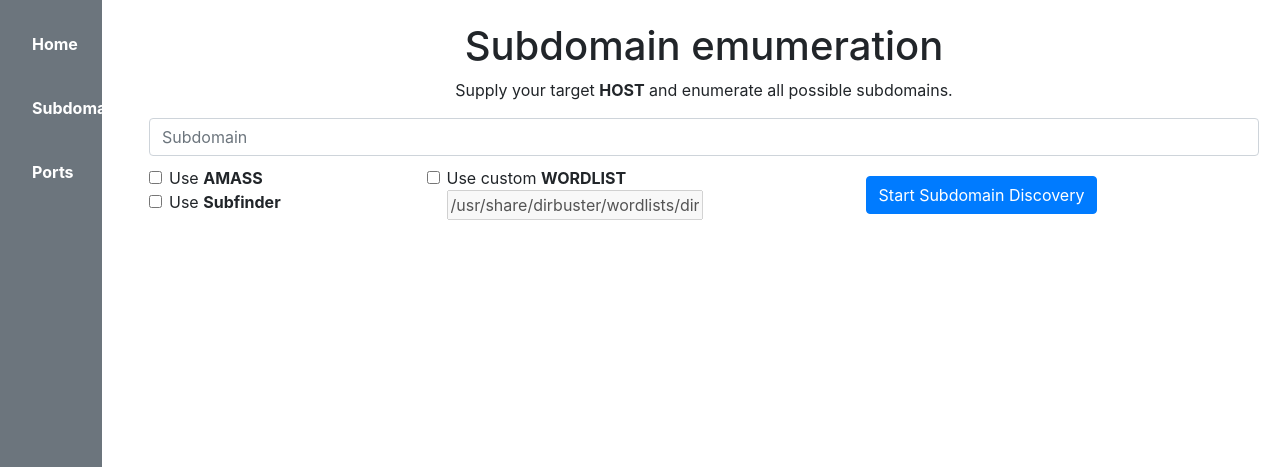
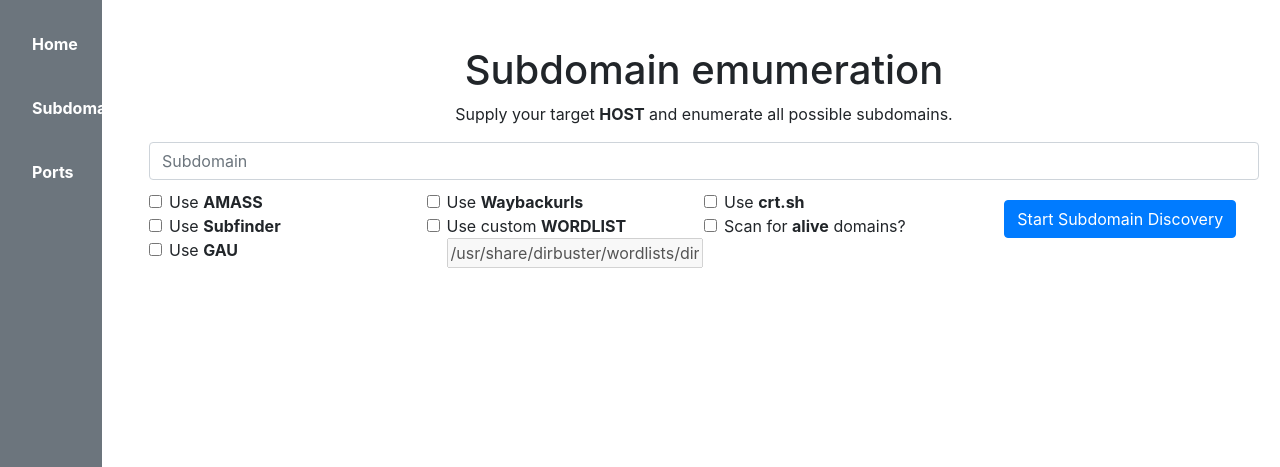
Before and after one commit to WaterLord7788/SmartWebPen, a Flask app: page /subdomains in a window 1280 px wide. Shown: the top 467 px of the page. Run offline with Flask 2, Linux system fonts and the light colour scheme; a user stored in the database is signed in; some libraries are stand-ins or nearby versions.

Commit message:
Subdomain enumeration functionality developed.

```diff
--- a/website/templates/base.html
+++ b/website/templates/base.html
@@ -45,6 +45,8 @@
         </ul>
       </div>
 
+      <div class="container">
+        <br>
         {% with messages = get_flashed_messages(with_categories=true) %} {% if
           messages %} {% for category, message in messages %} {% if category ==
           'error' %}
@@ -62,8 +64,6 @@
             </button>
           </div>
           {% endif %} {% endfor %} {% endif %} {% endwith %}
-
-      <div class="container">
         {% block content %} {% endblock %}
       </div>
 
--- a/website/templates/subdomains.html
+++ b/website/templates/subdomains.html
@@ -32,11 +32,21 @@
                         <label class="form-check-label" for="flexCheckDefault">
                         Use <b>Subfinder</b>
                         </label><br>
+
+                        <input class="form-check-input" type="checkbox" value="true" name="useGau" id="flexCheckDefault">
+                        <label class="form-check-label" for="flexCheckDefault">
+                        Use <b>GAU</b>
+                        </label><br>
                     </div>
                 </div>
 
                 <div/align="left" class="wordlist-box" style="margin-top: 10px;">
                     <div class="form-check">
+                        <input class="form-check-input" type="checkbox" value="true" name="useWaybackurls" id="flexCheckDefault">
+                        <label class="form-check-label" for="flexCheckDefault">
+                        Use <b>Waybackurls</b>
+                        </label><br>
+
                         <input id="reactiveTickbox" class="form-check-input" type="checkbox" value="true" name="useCustomWordlist" id="flexCheckDefault"
                             onclick="document.getElementById('wordlist').disabled = false;">
                         <label class="form-check-label" for="flexCheckDefault">
@@ -46,6 +56,23 @@
                             value="/usr/share/dirbuster/wordlists/directory-list-lowercase-2.3-medium.txt" name="customWordlist" disabled="True">
                     </div>
                 </div>
+
+
+                <div/align="left" class="tools-used-box" style="margin-top: 10px;">
+                    <div class="form-check">
+                        <input class="form-check-input" type="checkbox" value="true" name="useCrt.sh" id="flexCheckDefault">
+                        <label class="form-check-label" for="flexCheckDefault">
+                        Use <b>crt.sh</b>
+                        </label><br>
+
+                        <input class="form-check-input" type="checkbox" value="true" name="useAliveCheck" id="flexCheckDefault">
+                        <label class="form-check-label" for="flexCheckDefault">
+                        Scan for <b>alive</b> domains?
+                        </label><br>
+                    </div>
+                </div>
+
+
             </div>
 
             <div/align="center" class="submit-button" style="margin-top: 10px;">
--- a/website/views.py
+++ b/website/views.py
@@ -77,7 +77,15 @@ def profile():
 def subdomains():
     if request.method == 'POST':
         if request.form.get('subdomain'):
-            pass
+            tools, methods, files = [], [], []
+            if request.form.get('useAMASS'):          tools.append('amass')
+            if request.form.get('useSubfinder'):      tools.append('subfinder')
+            if request.form.get('useGau'):            tools.append('gau')
+            if request.form.get('useWaybackurls'):    tools.append('waybackurls')
+            if request.form.get('useCrt.sh'):         tools.append('crt.sh')
+            if request.form.get('useCustomWordlist'): tools.append('customWordlist'); files.append(request.form.get('customWordlist'))
+            if request.form.get('useAliveCheck'):     methods.append('checkAliveSubdomains')
+            flash('Enumeration started!', category='success')
         else:
             return render_template('subdomains.html', user=current_user, state="No subdomain")
     return render_template('subdomains.html', user=current_user)
```
Lines whose indentation alone changed are shown as unchanged.
